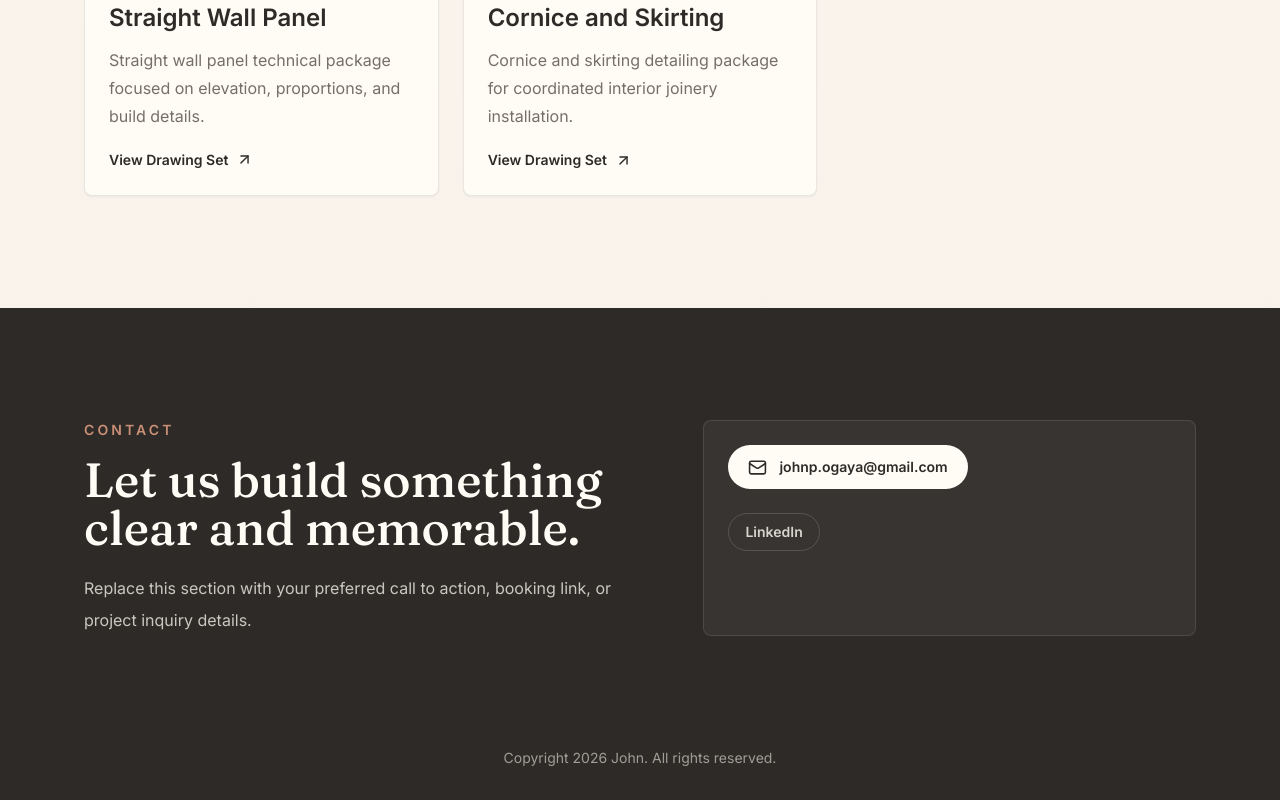
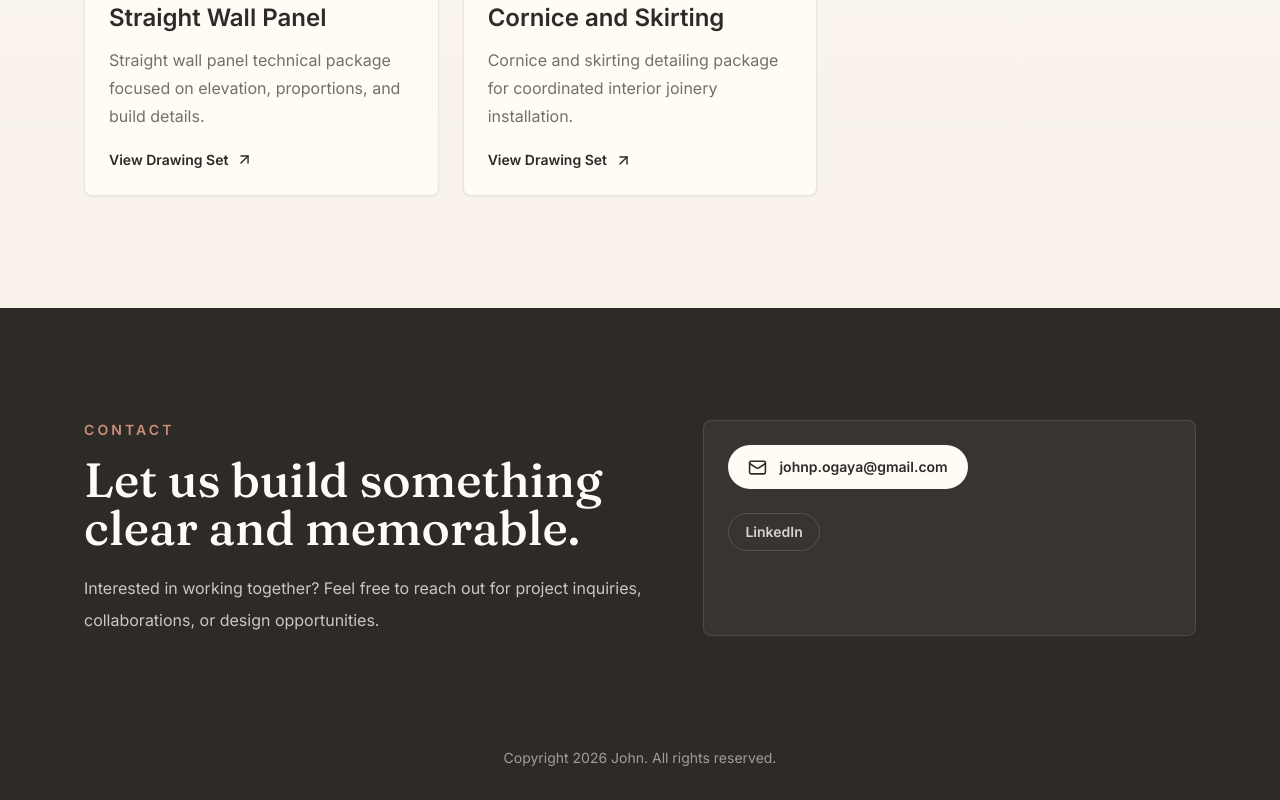
Before and after one commit to ongczar-design/Johnp.Ogaya-Portfolio, a React (Vite) app: page / in a window 1280 px wide. Shown: the part 5970-6770 px from the top of the page. Built offline with nearby package versions, Linux system fonts and the light colour scheme.

Commit message:
Update contact call to action

```diff
--- a/src/App.jsx
+++ b/src/App.jsx
@@ -249,7 +249,7 @@ function Contact() {
           </p>
           <h2 className="font-display text-4xl md:text-5xl">Let us build something clear and memorable.</h2>
           <p className="mt-5 max-w-xl leading-8 text-ivory/75">
-            Replace this section with your preferred call to action, booking link, or project inquiry details.
+            Interested in working together? Feel free to reach out for project inquiries, collaborations, or design opportunities.
           </p>
         </div>
         <div className="rounded-lg border border-white/10 bg-white/5 p-6">
```
